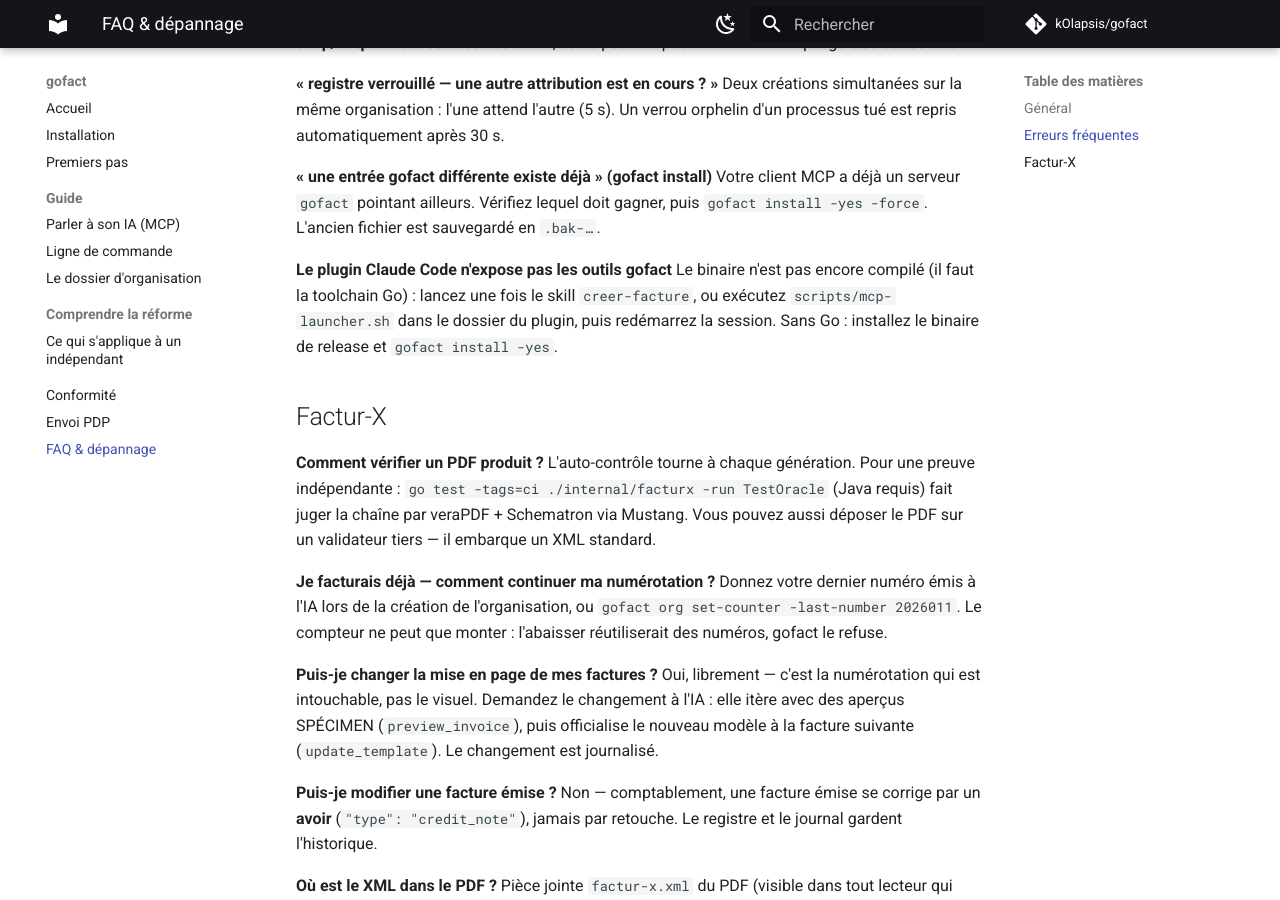
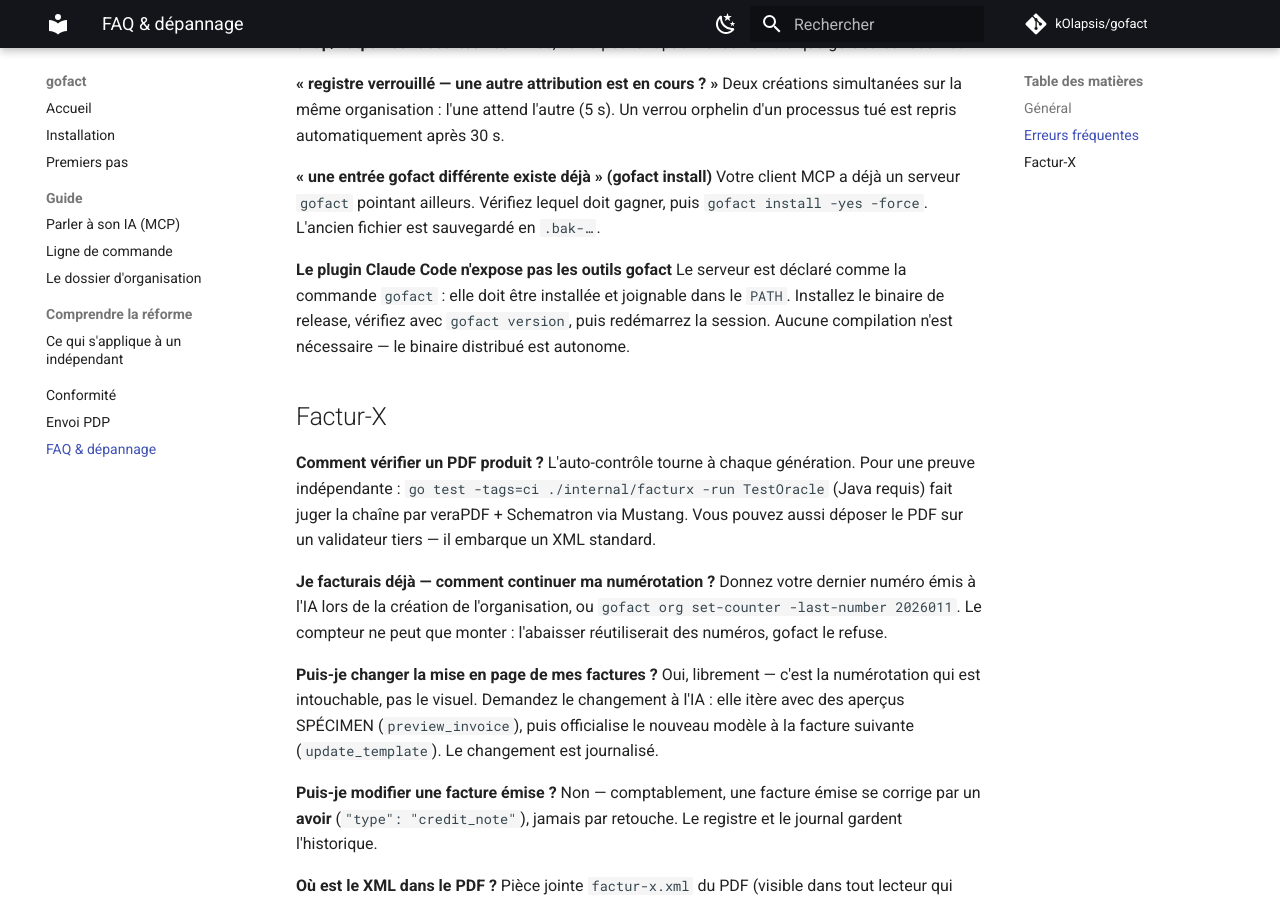
Before and after one commit to kOlapsis/gofact, an MkDocs documentation site: the page built from docs/faq.md, in a window 1280 px wide and 900 px high, scrolled down 1002 px. Built offline with MkDocs 1.6.1 and Material for MkDocs 9.7.7, drawn with Linux system fonts in a browser that asks for light colours; comment, search, counter and statistics services are not loaded.

Commit message:
plugin: supprimer le lanceur qui compilait sur le poste de l'utilisateur
scripts/mcp-launcher.sh compilait le binaire au premier usage, ce qui exigeait
la chaîne d'outils Go chez l'utilisateur — la FAQ le disait explicitement. Le
binaire distribué par la CI est autonome : le plugin déclare désormais la
commande `gofact` directement, et le lanceur n'a plus d'objet.

La documentation et le skill renvoient vers l'installation du binaire de
release plutôt que vers une compilation.

```diff
--- a/docs/faq.md
+++ b/docs/faq.md
@@ -54,10 +54,10 @@ Votre client MCP a déjà un serveur `gofact` pointant ailleurs. Vérifiez leque
 gagner, puis `gofact install -yes -force`. L'ancien fichier est sauvegardé en `.bak-…`.
 
 **Le plugin Claude Code n'expose pas les outils gofact**
-Le binaire n'est pas encore compilé (il faut la toolchain Go) : lancez une fois le
-skill `creer-facture`, ou exécutez `scripts/mcp-launcher.sh` dans le dossier du plugin,
-puis redémarrez la session. Sans Go : installez le binaire de release et
-`gofact install -yes`.
+Le serveur est déclaré comme la commande `gofact` : elle doit être installée et
+joignable dans le `PATH`. Installez le binaire de release, vérifiez avec
+`gofact version`, puis redémarrez la session. Aucune compilation n'est nécessaire —
+le binaire distribué est autonome.
 
 ## Factur-X
 
```
Also changed, not shown: skills/creer-facture/SKILL.md (+3 -3 lines), 1 other file.
